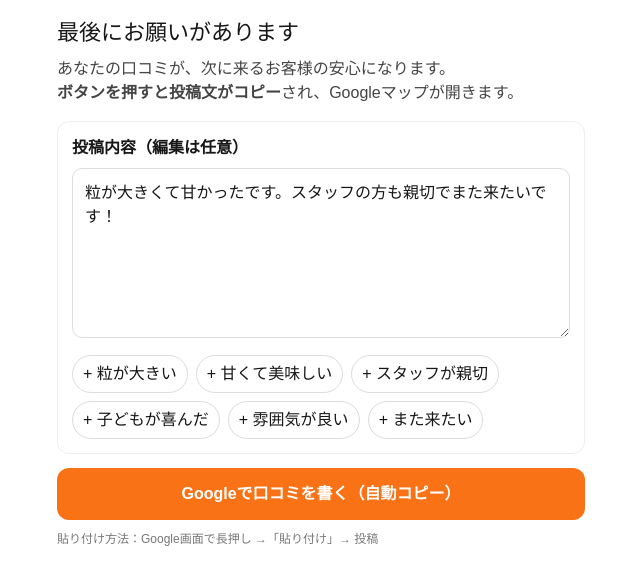
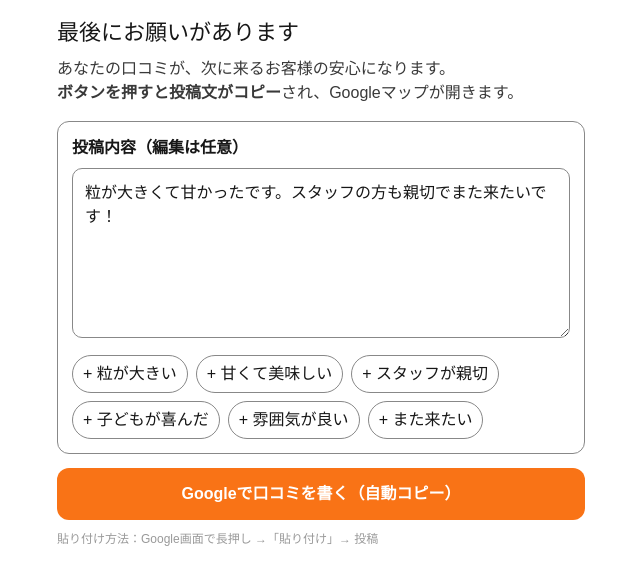
Before and after one commit to chinensk/farm-review-app, a Next.js app: page /q/1/review in a window 1280 px wide. Shown: the top 584 px of the page, without its empty margins (319-959 px from the left). Built offline with nearby package versions, Linux system fonts and the light colour scheme; no server answers.

Commit message:
fix: review page duplicate + dark mode

```diff
--- a/app/q/[campaignId]/review/page.tsx
+++ b/app/q/[campaignId]/review/page.tsx
@@ -42,19 +42,26 @@ export default function ReviewPage() {
         setText("粒が大きくて甘かったです。スタッフの方も親切でまた来たいです！");
         return;
       }
-      setText((data?.q2 && data.q2.trim()) ? data.q2 : "粒が大きくて甘かったです。スタッフの方も親切でまた来たいです！");
+      setText(
+        data?.q2 && data.q2.trim()
+          ? data.q2
+          : "粒が大きくて甘かったです。スタッフの方も親切でまた来たいです！"
+      );
     };
     load();
   }, [responseId]);
 
-  const chips = useMemo(() => ([
+  const chips = useMemo(
+    () => [
       "粒が大きい",
       "甘くて美味しい",
       "スタッフが親切",
       "子どもが喜んだ",
       "雰囲気が良い",
       "また来たい",
-  ]), []);
+    ],
+    []
+  );
 
   const addChip = (chip: string) => {
     const s = text.trim();
@@ -94,19 +101,40 @@ export default function ReviewPage() {
 
   return (
     <div style={{ maxWidth: 560, margin: "0 auto", padding: 16 }}>
-      <h1 style={{ fontSize: 22, marginBottom: 8 }}>最後にお願いがあります</h1>
-      <p style={{ marginTop: 0, color: "#444" }}>
+      <h1 style={{ fontSize: 22, marginBottom: 8, color: "var(--foreground)" }}>
+        最後にお願いがあります
+      </h1>
+
+      <p style={{ marginTop: 0, color: "var(--foreground)", opacity: 0.85 }}>
         あなたの口コミが、次に来るお客様の安心になります。<br />
         <b>ボタンを押すと投稿文がコピー</b>され、Googleマップが開きます。
       </p>
 
-      <div style={{ marginTop: 16, padding: 14, borderRadius: 12, border: "1px solid #eee" }}>
-        <div style={{ fontWeight: 800, marginBottom: 8 }}>投稿内容（編集は任意）</div>
+      <div
+        style={{
+          marginTop: 16,
+          padding: 14,
+          borderRadius: 12,
+          border: "1px solid #888",
+          background: "var(--background)",
+        }}
+      >
+        <div style={{ fontWeight: 800, marginBottom: 8, color: "var(--foreground)" }}>
+          投稿内容（編集は任意）
+        </div>
+
         <textarea
           value={text}
           onChange={(e) => setText(e.target.value)}
           rows={6}
-          style={{ width: "100%", padding: 12, borderRadius: 10, border: "1px solid #ddd" }}
+          style={{
+            width: "100%",
+            padding: 12,
+            borderRadius: 10,
+            border: "1px solid #888",
+            background: "var(--background)",
+            color: "var(--foreground)",
+          }}
         />
 
         <div style={{ display: "flex", gap: 8, flexWrap: "wrap", marginTop: 10 }}>
@@ -114,7 +142,14 @@ export default function ReviewPage() {
             <button
               key={c}
               onClick={() => addChip(c)}
-              style={{ border: "1px solid #ddd", borderRadius: 999, padding: "6px 10px", background: "#fff" }}
+              style={{
+                border: "1px solid #888",
+                borderRadius: 999,
+                padding: "6px 10px",
+                background: "var(--background)",
+                color: "var(--foreground)",
+                cursor: "pointer",
+              }}
             >
               + {c}
             </button>
@@ -147,8 +182,9 @@ export default function ReviewPage() {
               width: "100%",
               padding: 12,
               borderRadius: 12,
-              border: "1px solid #ddd",
-              background: "#fff",
+              border: "1px solid #888",
+              background: "var(--background)",
+              color: "var(--foreground)",
               marginTop: 10,
               fontWeight: 800,
             }}
@@ -158,7 +194,7 @@ export default function ReviewPage() {
         )}
       </div>
 
-      <div style={{ marginTop: 10, fontSize: 12, color: "#777" }}>
+      <div style={{ marginTop: 10, fontSize: 12, color: "#999" }}>
         貼り付け方法：Google画面で長押し →「貼り付け」→ 投稿
       </div>
     </div>
```
Lines whose indentation alone changed are shown as unchanged.
